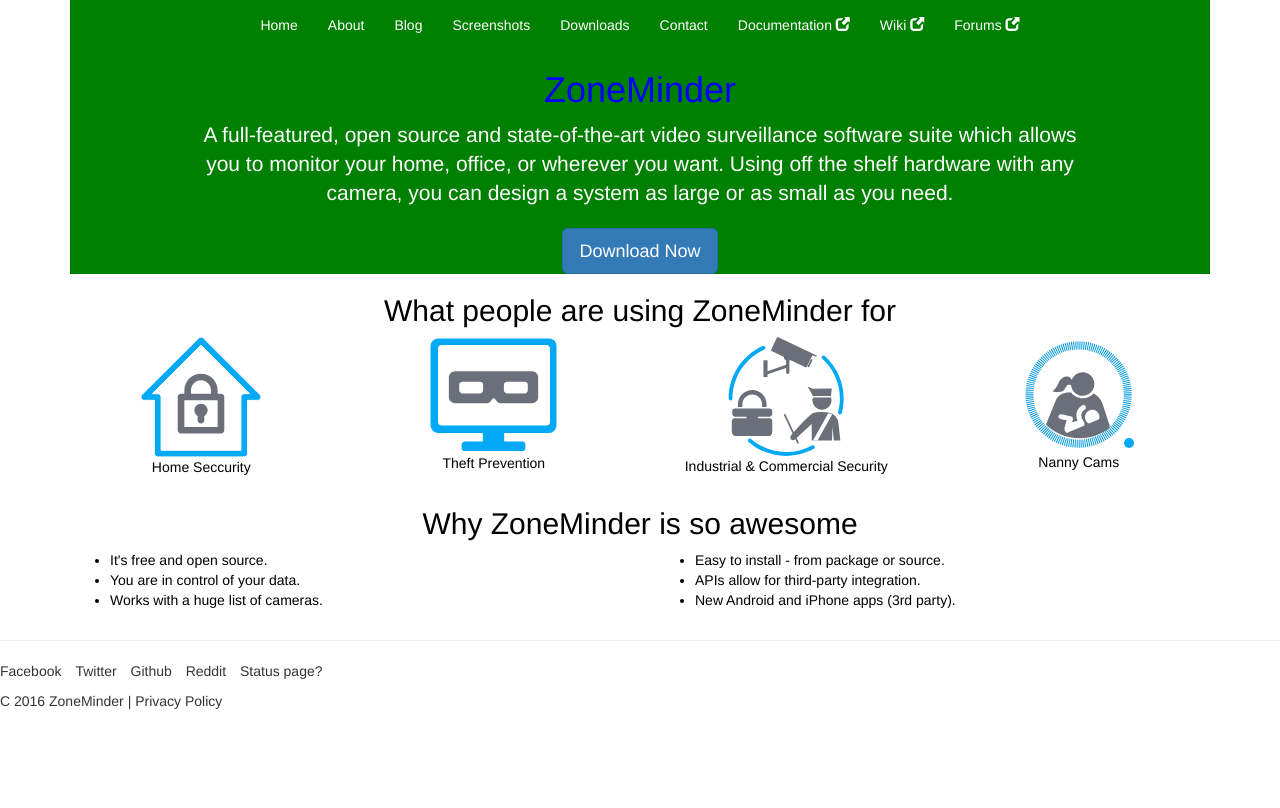
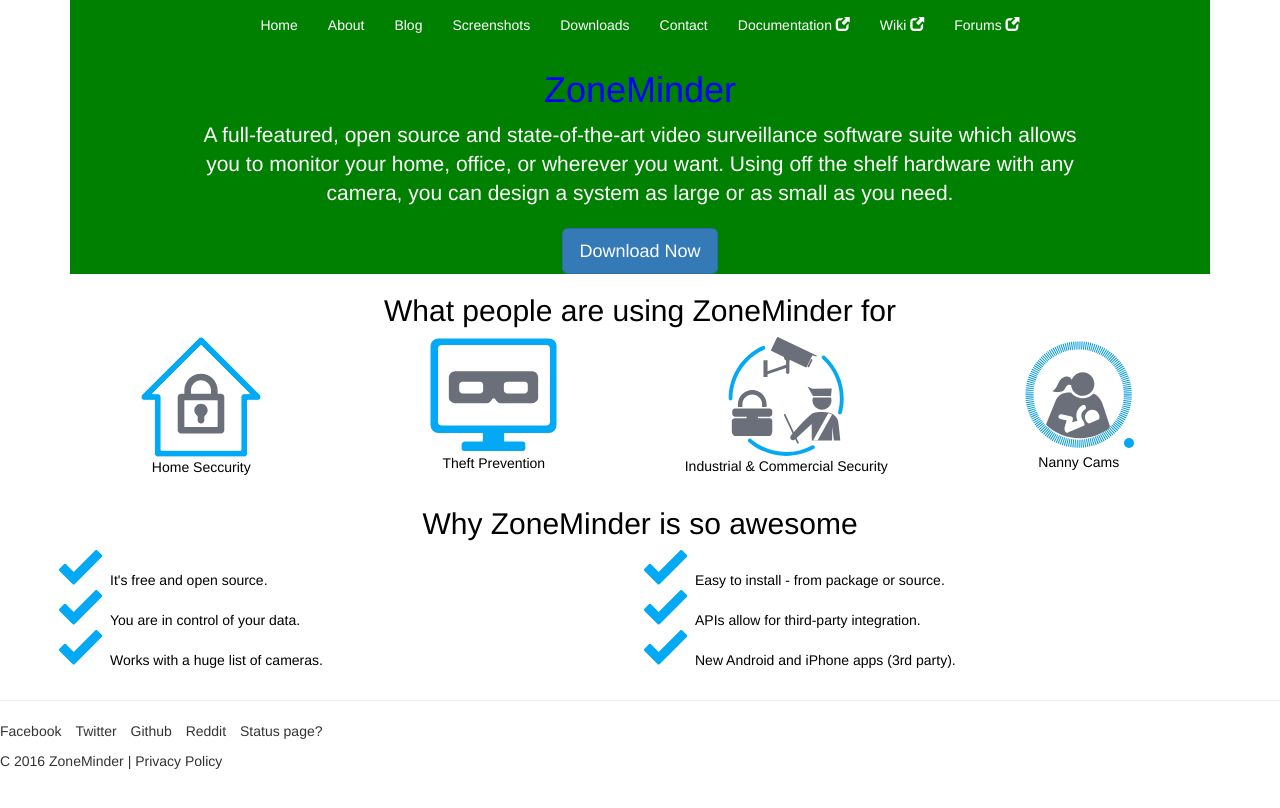
Before and after one commit to ZoneMinder/zoneminder.github.io, a Jekyll site: the page built from index.html, in a window 1280 px wide. Shown: the top 808 px of the page. Built offline with Jekyll 4.4.1, drawn with Linux system fonts in a browser that asks for light colours; nearby versions of some CDN libraries; comment, search, counter and statistics services are not loaded.

Commit message:
Use tick images for info bullet points

```diff
--- a/css/main.css
+++ b/css/main.css
@@ -38,4 +38,5 @@
 
 #info ul {
 	text-align: left;
+	list-style-image: url('/images/SVGs/Tick.svg');
 }
```
